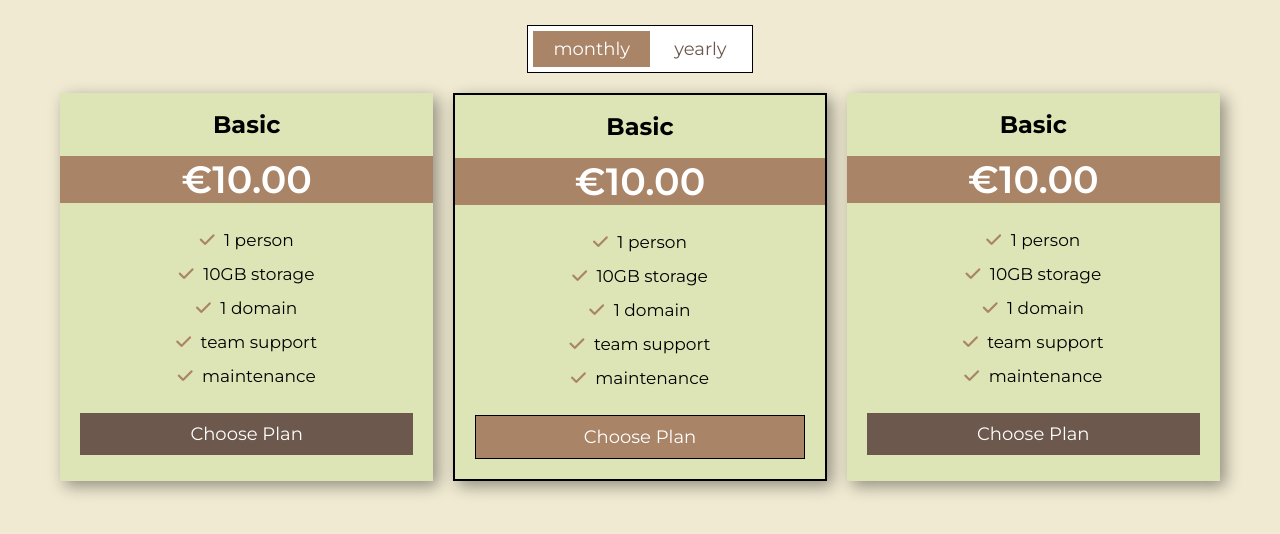
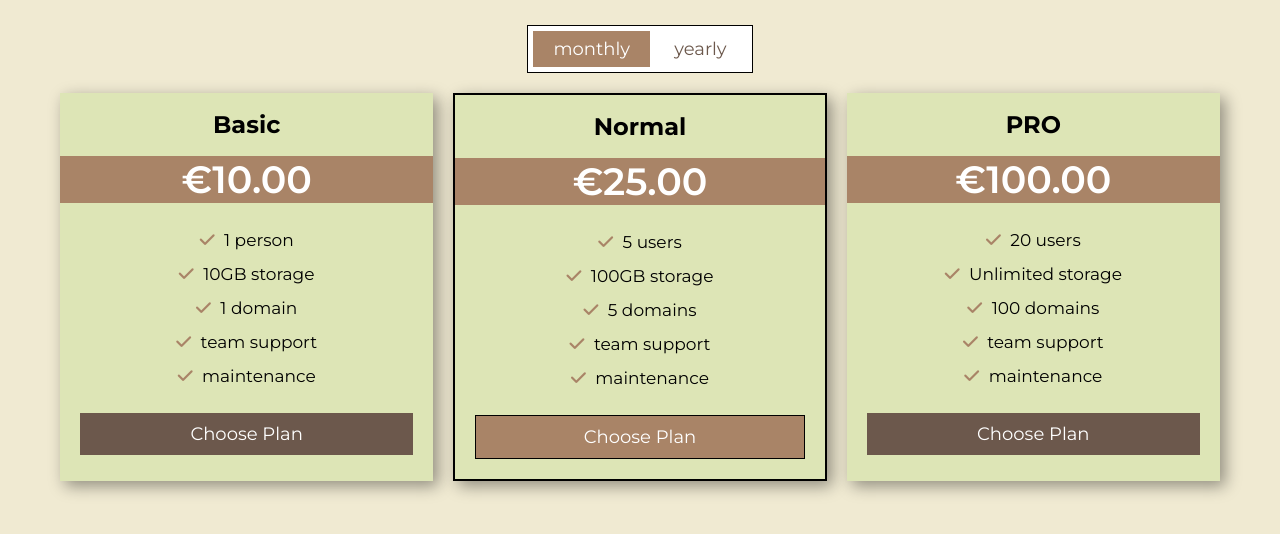
Before and after one commit to g4ieku/PricingTable2, a plain HTML site: page index.html in a window 1280 px wide. Drawn offline with Linux system fonts and the light colour scheme.

```diff
--- a/index.html
+++ b/index.html
@@ -51,13 +51,13 @@
             <!-- End|Box -->
             <!-- Start|Box -->
             <div class="box">
-               <h3>Basic</h3>
-               <div class="price month"><span>€</span>10.<span>00</span></div>
-               <div class="price year"><span>€</span>30.<span>00</span></div>
+               <h3>Normal</h3>
+               <div class="price month"><span>€</span>25.<span>00</span></div>
+               <div class="price year"><span>€</span>70.<span>00</span></div>
                <div class="list">
-                  <p><i class="fas fa-check"></i> 1 person</p>
-                  <p><i class="fas fa-check"></i> 10GB storage</p>
-                  <p><i class="fas fa-check"></i> 1 domain</p>
+                  <p><i class="fas fa-check"></i> 5 users</p>
+                  <p><i class="fas fa-check"></i> 100GB storage</p>
+                  <p><i class="fas fa-check"></i> 5 domains</p>
                   <p><i class="fas fa-check"></i> team support</p>
                   <p><i class="fas fa-check"></i> maintenance</p>
                </div>
@@ -66,13 +66,13 @@
             <!-- End|Box -->
             <!-- Start|Box -->
             <div class="box">
-               <h3>Basic</h3>
-               <div class="price month"><span>€</span>10.<span>00</span></div>
-               <div class="price year"><span>€</span>30.<span>00</span></div>
+               <h3>PRO</h3>
+               <div class="price month"><span>€</span>100.<span>00</span></div>
+               <div class="price year"><span>€</span>330.<span>00</span></div>
                <div class="list">
-                  <p><i class="fas fa-check"></i> 1 person</p>
-                  <p><i class="fas fa-check"></i> 10GB storage</p>
-                  <p><i class="fas fa-check"></i> 1 domain</p>
+                  <p><i class="fas fa-check"></i> 20 users</p>
+                  <p><i class="fas fa-check"></i> Unlimited storage</p>
+                  <p><i class="fas fa-check"></i> 100 domains</p>
                   <p><i class="fas fa-check"></i> team support</p>
                   <p><i class="fas fa-check"></i> maintenance</p>
                </div>
```
